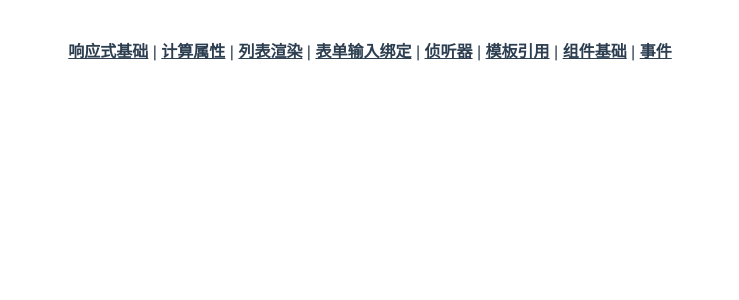
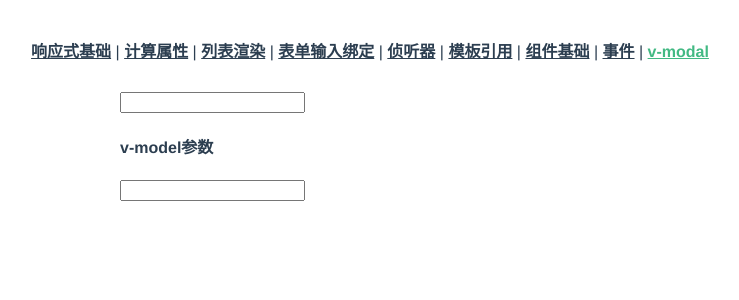
Before and after one commit to tuao525/my-demo-vue3, a Vue app: page /vModal in a window 1280 px wide. Shown: the top 300 px of the page, without its empty margins (270-1009 px from the left). Built offline with nearby package versions, Linux system fonts and the light colour scheme.

Commit message:
feat: v-model组件

```diff
--- a/src/App.vue
+++ b/src/App.vue
@@ -7,7 +7,8 @@
     <router-link to="/watchDemo">侦听器</router-link> |
     <router-link to="/templeteReference">模板引用</router-link> |
     <router-link to="/componentBasis">组件基础</router-link> |
-    <router-link to="/incidentView">事件</router-link>
+    <router-link to="/incidentView">事件</router-link> |
+    <router-link to="/vModal">v-modal</router-link>
   </nav>
   <router-view/>
 </template>
--- a/src/router/index.js
+++ b/src/router/index.js
@@ -3,7 +3,7 @@
  * @email: 2250467773@qq.com
  * @Date: 2023-05-06 15:09:54
  * @LastEditors: Do not edit
- * @LastEditTime: 2023-11-15 10:15:08
+ * @LastEditTime: 2023-11-15 17:04:38
  */
 import { createRouter, createWebHistory } from 'vue-router'
 
@@ -47,6 +47,11 @@ const routes = [
     path: '/incidentView',
     name: 'incidentView',
     component: () => import('../views/IncidentView.vue')
+  },
+  {
+    path: '/vModal',
+    name: 'vModal',
+    component: () => import('../views/VModal.vue')
   }
 ]
 
--- /dev/null
+++ b/src/views/VModal.vue
@@ -0,0 +1,34 @@
+<!--
+ * @Author: 涂澳
+ * @email: 2250467773@qq.com
+ * @Date: 2023-11-09 10:55:25
+ * @LastEditors: Do not edit
+ * @LastEditTime: 2023-11-16 09:50:46
+-->
+<template>
+  <div class="home">
+    <div class='left'>
+      <!-- <CustomInput v-model="message"/> -->
+      <!-- <p>{{ message }}</p> -->
+      <CustomInput v-model:title="title" />
+      <p>{{ title }}</p>
+    </div>
+  </div>
+</template>
+
+<script setup>
+import { ref } from 'vue'
+import CustomInput from './component/CustomInput.vue'
+// const message = ref('')
+const title = ref('')
+</script>
+<style lang="less">
+.home{
+    display: flex;
+    justify-content: center;
+}
+.left {
+    width:500px;
+    text-align:left
+}
+</style>
--- /dev/null
+++ b/src/views/component/CustomInput.vue
@@ -0,0 +1,43 @@
+<!--
+ * @Author: 涂澳
+ * @email: 2250467773@qq.com
+ * @Date: 2023-11-09 10:55:25
+ * @LastEditors: Do not edit
+ * @LastEditTime: 2023-11-16 09:48:40
+-->
+<template>
+  <div class="home">
+    <div class="left">
+      <!-- <input type="text" :value="modelValue" @input="(e) => $emit('update:modelValue',e.target.value)"> -->
+      <input type="text" v-model="value">
+      <h4>v-model参数</h4>
+      <input type="text" :value="title" @input="(e) => $emit('update:title',e.target.value)">
+      </div>
+  </div>
+</template>
+
+<script setup>
+import { defineProps, defineEmits, computed } from 'vue'
+const props = defineProps(['modelValue', 'title'])
+const emit = defineEmits(['update:modelValue', 'update:title'])
+
+const value = computed({
+  get () {
+    return props.modelValue
+  },
+  set (value) {
+    emit('update:modelValue', value)
+  }
+})
+
+</script>
+<style lang="less">
+.home {
+  display: flex;
+  justify-content: center;
+}
+.left {
+  width: 500px;
+  text-align: left;
+}
+</style>
```
